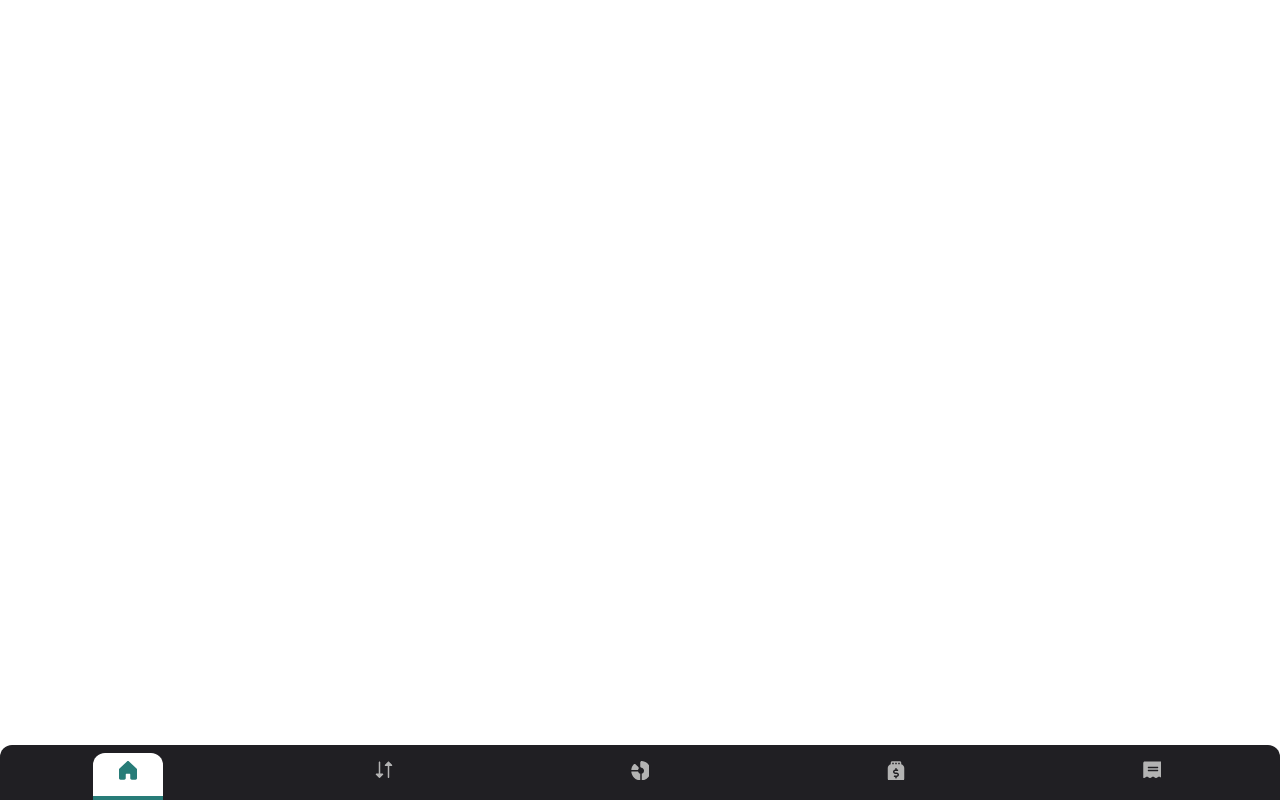
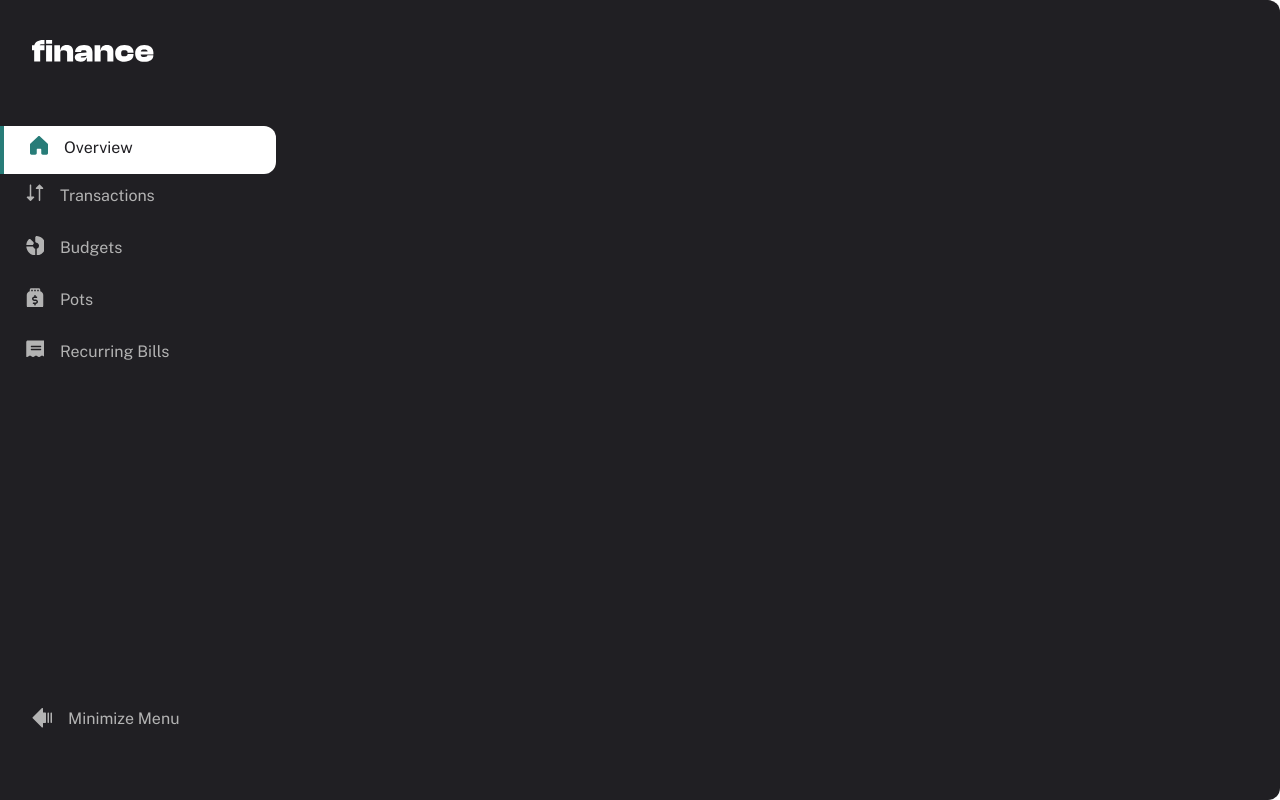
Before and after one commit to LukaTypeScripter/personal-finance-app-angular, an Angular app: page / in a window 1280 px wide. Built offline with nearby package versions, Linux system fonts and the light colour scheme.

Commit message:
feat: Update sidebar component with dynamic rendering and improved styles

```diff
--- a/src/app/app.routes.server.ts
+++ b/src/app/app.routes.server.ts
@@ -3,6 +3,6 @@ import { RenderMode, ServerRoute } from '@angular/ssr';
 export const serverRoutes: ServerRoute[] = [
   {
     path: '**',
-    renderMode: RenderMode.Prerender
+    renderMode: RenderMode.Server
   }
 ];
--- a/src/app/layout/sidebar/sidebar.html
+++ b/src/app/layout/sidebar/sidebar.html
@@ -1,15 +1,23 @@
-<nav class="sidebar">
+<nav class="sidebar" [class.sidebar--close]="!isSidebarOpen()">
+    <img class="sidebar__logo" routerLink='/' [src]="isSidebarOpen() ? 'assets/images/logo-large.svg' : 'assets/images/logo-small.svg'" alt="logo">
     <div class="sidebar__list">
         @for (tab of tabConfig; track tab.id) {
 
             @let isActive = currentUrl() === tab.route;
 
-            <div class="sidebar__list-tab" [class.sidebar__list-tab--active]="isActive">
-                <a [routerLink]="tab.route">
+            <div class="sidebar__list-tab" [routerLink]="tab.route" [class.sidebar__list-tab--active]="isActive">
+                <a>
                     <app-svg-icon [iconName]="tab.icon" [fill]="isActive ? tab.fillActive : tab.fill"></app-svg-icon>
                 </a>
-                <span>{{ tab.name }}</span>
+                    <span>{{ tab.name }}</span>
             </div>
         }
     </div>
+
+    <div class="sidebar__footer">
+        <div class="sidebar__footer-item" (click)="isSidebarOpen.set(!isSidebarOpen())">
+            <img src="assets/images/icon-minimize-menu.svg" alt="avatar">
+            <span>Minimize Menu</span>
+        </div>
+    </div>
 </nav>
--- a/src/app/layout/sidebar/sidebar.scss
+++ b/src/app/layout/sidebar/sidebar.scss
@@ -1,5 +1,5 @@
 @use "@/assets/styles/_variables.scss";
-
+@use "@/assets/styles/_mixins.scss";
 .sidebar {
     box-sizing: border-box;
     overflow: hidden;
@@ -13,6 +13,12 @@
     border-top-right-radius: variables.$spacing-150;
     z-index: 999;
 
+    &__logo {
+        display: none;
+        cursor: pointer;
+        margin: 40px 32px;
+    }
+
     &__list {
         height: 100%;
         display: flex;
@@ -24,7 +30,9 @@
         &-tab {
             padding: 10px 26px 15px 26px;
             border-bottom:  variables.$spacing-50 solid transparent;
+            cursor: pointer;
             span {
+                color: variables.$color-grey-300;
                 display: none;
             }
 
@@ -34,6 +42,10 @@
                 border-top-left-radius: variables.$spacing-150;
                 border-top-right-radius: variables.$spacing-150;
                 border-bottom:  variables.$spacing-50 solid variables.$color-green;
+
+                span {
+                    color: variables.$color-grey-900;
+                }
             }
 
             a {
@@ -44,4 +56,102 @@
             }
         }
     }
+
+    &__footer {
+        display: none;
+        &-item {
+            @include mixins.flex(center, flex-start, row);
+            gap: variables.$spacing-100;
+            padding: 16px 32px;
+            gap: 16px;
+            cursor: pointer;
+            span {
+                color: variables.$color-grey-300;
+            }
+        }
+    }
+
+    @include mixins.respond(sm) {
+        height: 74px;
+        &__list {
+            &-tab {
+                @include mixins.flex(center, center, column);
+
+                span {
+                    display: block;
+                }
+            }
+        }
+    }
+
+    @include mixins.respond(md) {
+        position: fixed;
+        top: 0;
+        left: 0;
+        width: 300px;
+        height: 100vh;
+        border-top-left-radius: 0;
+        border-top-right-radius: 0;
+        border-bottom-left-radius: 0;
+        border-bottom-right-radius: 0;
+        border-top-right-radius: variables.$spacing-150;
+        border-bottom-right-radius: variables.$spacing-150;
+        transition: width 0.5s ease-in-out;
+
+
+
+         &__logo {
+            display: block;
+        }
+
+        &--close {
+            width: 88px;
+        }
+
+        &__list {
+            flex-direction: column;
+            justify-content:unset;
+            padding: 24px 0 0 0;
+            height: calc(100% - 210px);
+            &-tab {
+                @include mixins.flex(center, flex-start, row);
+                gap: variables.$spacing-200;
+                span {
+                    display: block;
+                }
+
+                &--active {
+                    border-bottom: none;
+                    border-left: 4px solid variables.$color-green;
+                    border-top-left-radius: 0;
+                    border-bottom-right-radius: variables.$spacing-150;
+                    max-width: 276px;
+                    width: 100%;
+                }
+            }
+        }
+
+        &__footer {
+            display: block;
+        }
+
+        &--close {
+            .sidebar__list-tab {
+                span {
+                    display: none ;
+                }
+            }
+
+            .sidebar__list-tab--active {
+                max-width: 80px;
+            }
+
+            .sidebar__footer {
+                span {
+                    display: none;
+                }
+            }
+
+        }
+    }
 }
--- a/src/app/layout/sidebar/sidebar.ts
+++ b/src/app/layout/sidebar/sidebar.ts
@@ -1,10 +1,9 @@
 import { Component, computed, effect, inject, signal } from '@angular/core';
 import { tabConfig } from './helper/configs/tab.config';
 import { SvgIcon } from '@/app/shared/components/svg-icon/svg-icon';
-import { ActivatedRoute, NavigationEnd, Router, RouterLink } from '@angular/router';
+import {  NavigationEnd, Router, RouterLink } from '@angular/router';
 import { toSignal } from '@angular/core/rxjs-interop';
 import { filter } from 'rxjs';
-
 @Component({
   selector: 'app-sidebar',
   imports: [SvgIcon,RouterLink],
@@ -16,9 +15,12 @@ export class Sidebar {
 
   private router = inject(Router);
 
+
   public  currentUrl = computed(() => {
     return this.navigationInformation()?.url ?? this.router.url;
   });
 
+  public isSidebarOpen = signal(true);
+
   private navigationInformation = toSignal(this.router.events.pipe(filter(event => event instanceof NavigationEnd)));
 }
--- a/src/assets/styles/_mixins.scss
+++ b/src/assets/styles/_mixins.scss
@@ -2,12 +2,15 @@
     @if $breakpoint == xs {
       @media (max-width: 575.98px) { @content; }
     } @else if $breakpoint == sm {
-      @media (min-width: 576px) and (max-width: 767.98px) { @content; }
+      @media (min-width: 576px) and (max-width: 1199.98px) { @content; }
     } @else if $breakpoint == md {
-      @media (min-width: 768px) and (max-width: 991.98px) { @content; }
-    } @else if $breakpoint == lg {
-      @media (min-width: 992px) and (max-width: 1199.98px) { @content; }
-    } @else if $breakpoint == xl {
       @media (min-width: 1200px) { @content; }
     }
   }
+
+  @mixin flex( $align: stretch,$justify: flex-start, $direction: row) {
+    display: flex;
+    justify-content: $justify;
+    align-items: $align;
+    flex-direction: $direction;
+  }
```
Also changed, not shown: src/app/core/constants/responsive.constant.ts (added, +8 -0 lines), src/app/core/service/responsive.ts (added, +66 -0 lines), 1 other file (tests, documents, lock files or other folders).
